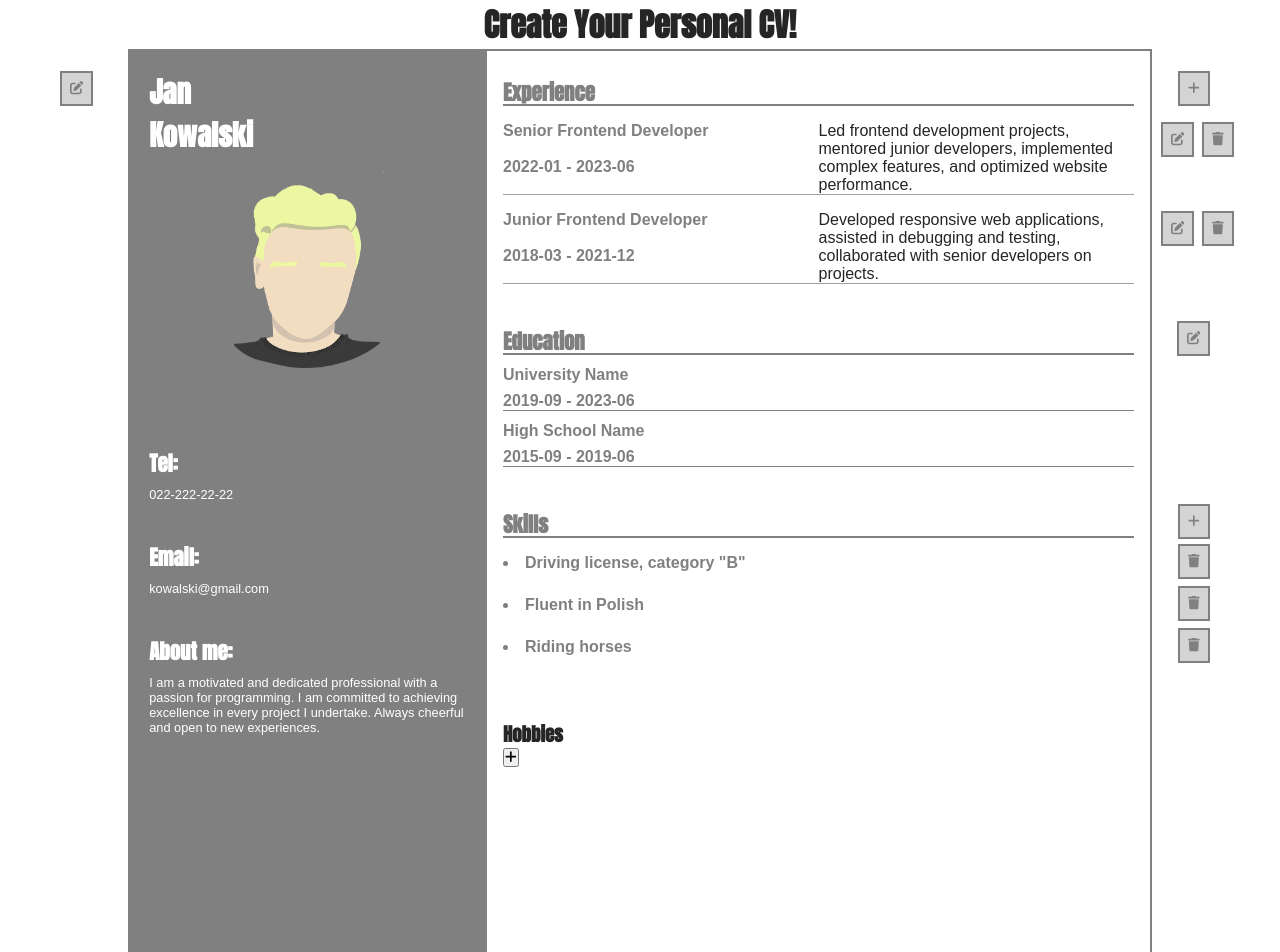
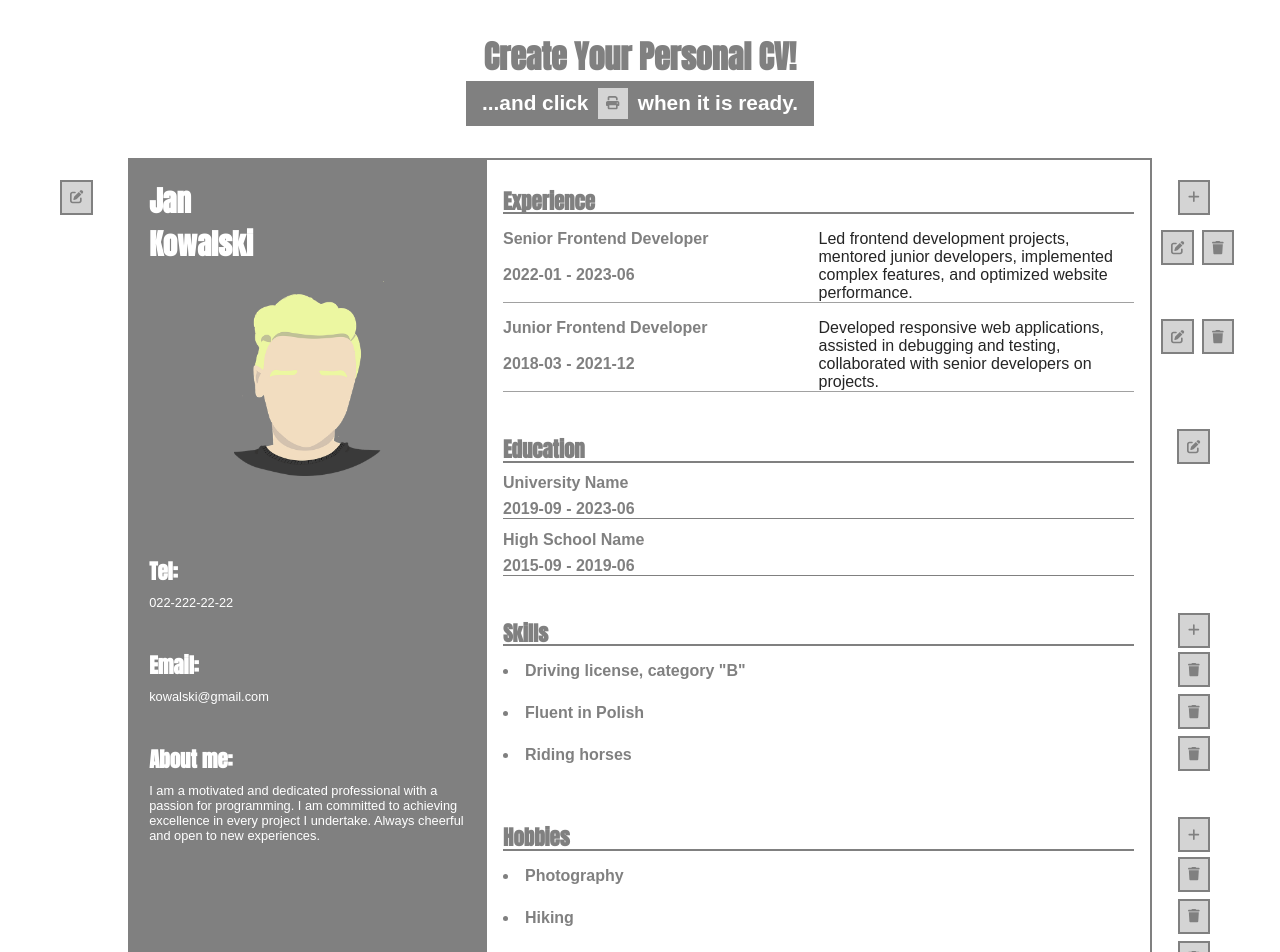
Before and after one commit to Pawel-Ochmann/CVApplication, a React (Vite) app: page / in a window 1280 px wide. Shown: the top 952 px of the page. Built offline with nearby package versions, Linux system fonts and the light colour scheme; a web font is replaced by a local one.

Commit message:
Almost finished, need to style inputs for education section, and push it to github and cloud

```diff
--- a/src/components/App.jsx
+++ b/src/components/App.jsx
@@ -5,11 +5,18 @@
 import Experience from './Experience';
 import Skills from './Skills';
 import Hobbies from './Hobbies';
+import { FontAwesomeIcon } from '@fortawesome/react-fontawesome';
+import { faPrint } from '@fortawesome/free-solid-svg-icons';
 
 function Header() {
+  const print = ()=> {
+    window.print();
+  }
+
   return (
     <header>
       <h1>Create Your Personal CV!</h1>
+      <p>...and click <button onClick={print}><FontAwesomeIcon icon={faPrint}></FontAwesomeIcon></button> when it is ready.</p>
     </header>
   );
 }
--- a/src/components/Education.jsx
+++ b/src/components/Education.jsx
@@ -193,7 +193,7 @@
       <button className='change' onClick={openDialog}>
         <FontAwesomeIcon icon={faPenToSquare} />
       </button>
-      <dialog open={activeDialog[1]}>
+      <dialog className='dialogEducation' open={activeDialog[1]}>
         {pendingSchools.map((school) => {
           return (
             <div className='schoolBox' key={school.id}>
--- a/src/components/Experience.jsx
+++ b/src/components/Experience.jsx
@@ -180,7 +180,7 @@
               onChange={fillPending}
             />
           </label>
-          <label>
+          <label className='textarea'>
             Duties:{' '}
             <textarea
               value={pendingJob.duties}
--- a/src/components/General.jsx
+++ b/src/components/General.jsx
@@ -1,6 +1,6 @@
 import { FontAwesomeIcon } from '@fortawesome/react-fontawesome';
 import { faPenToSquare } from '@fortawesome/free-solid-svg-icons';
-import { useState } from 'react';
+import { useState, useRef } from 'react';
 
 // eslint-disable-next-line react/prop-types
 function General({ activeDialog, setActiveDialog }) {
@@ -21,6 +21,8 @@
       'I am a motivated and dedicated professional with a passion for programming. I am committed to achieving excellence in every project I undertake. Always cheerful and open to new experiences.',
   });
 
+  const nameRef = useRef(null);
+
   const fillInput = (e) => {
     const { name, value } = e.target;
     setInputValues({ ...inputValues, [name]: value });
@@ -30,12 +32,17 @@
     setActiveDialog([true, false, false]);
   };
 
-  const closeDialog = () => {
+  const closeDialog = (e) => {
+    e.preventDefault();
     setActiveDialog([false, false, false]);
   };
 
-  const useSubmit = () => {
-    closeDialog();
+  const useSubmit = (e) => {
+    if (!nameRef.current.checkValidity()) {
+      nameRef.current.reportValidity();
+      return;
+    }
+    e.preventDefault();
     setValues({
       ...values,
       nameValue: inputValues.nameInput,
@@ -44,6 +51,7 @@
       addressValue: inputValues.addressInput,
       aboutMe: inputValues.aboutMe,
     });
+    closeDialog(e);
   };
 
   return (
@@ -67,6 +75,7 @@
         <FontAwesomeIcon icon={faPenToSquare} />
       </button>
       <dialog open={activeDialog[0]}>
+        <form ref={nameRef}>
           <label>
             Fill your name:{' '}
             <input
@@ -74,6 +83,7 @@
               name='nameInput'
               value={inputValues.nameInput}
               onChange={fillInput}
+              required
             />
           </label>
           <label>
@@ -92,6 +102,7 @@
               name='telInput'
               value={inputValues.telInput}
               onChange={fillInput}
+              required
             />
           </label>
           <label>
@@ -101,9 +112,10 @@
               name='emailInput'
               value={inputValues.emailInput}
               onChange={fillInput}
+              required
             />
           </label>
-        <label>
+          <label className='textarea'>
             Tell us something about You:{' '}
             <textarea
               type='text'
@@ -112,10 +124,12 @@
               onChange={fillInput}
               cols='30'
               rows='10'
+              required
             ></textarea>
           </label>
           <button onClick={useSubmit}>Submit</button>
           <button onClick={closeDialog}>Close</button>
+        </form>
       </dialog>
     </div>
   );
--- a/src/components/Hobbies.jsx
+++ b/src/components/Hobbies.jsx
@@ -6,7 +6,11 @@
 // eslint-disable-next-line react/prop-types
 function Hobbies({ activeDialog, setActiveDialog }) {
   const [pendingHobbies, setPendingHobbies] = useState('');
-  const [hobbies, setHobbies] = useState([]);
+  const [hobbies, setHobbies] = useState([
+    { id: uuidv4(), hobby:'Photography' },
+    { id: uuidv4(), hobby: 'Hiking' },
+    { id: uuidv4(), hobby: 'Playing Chess' },
+  ]);
 
   const nameRef = useRef('');
 
@@ -34,7 +38,6 @@
   };
 
   const deleteHobby = (hobbyId) => {
-    console.log('...deleting')
     const newHobbyArray = [...hobbies].filter((hobby) => hobby.id !== hobbyId);
     setHobbies(newHobbyArray);
   };
@@ -60,13 +63,13 @@
           </button>
         </form>
       </dialog>
-      <h3>Hobbies</h3>
+      <h2>Hobbies</h2>
       <div className='hobbiesContainer'>
         {hobbies.map((hobby) => {
           return (
-            <div className='skill' key={hobby.id}>
-              <p>{hobby.hobby}</p>
-              <button>
+            <ul className='hobby' key={hobby.id}>
+              <li>{hobby.hobby}</li>
+              <button className='change'>
                 <FontAwesomeIcon
                   icon={faTrash}
                   onClick={() => {
@@ -74,11 +77,11 @@
                   }}
                 />
               </button>
-            </div>
+            </ul>
           );
         })}
       </div>
-      <button onClick={openDialog}>
+      <button className='change' onClick={openDialog}>
         <FontAwesomeIcon icon={faPlus} />
       </button>
     </div>
--- a/src/styles/main.scss
+++ b/src/styles/main.scss
@@ -42,6 +42,42 @@
 
 h2 {
   font-size: 1.3rem;
+}
+
+header {
+  padding: 2rem 0;
+  h1 {
+    font-size: 2rem;
+    color: var(--color-accent__main);
+  }
+  p {
+    background-color: var(--color-accent__main);
+    color: white;
+    max-width: max-content;
+    margin: 0 auto;
+    padding: 0.3rem 1rem;
+    font-size: 1.3rem;
+    font-weight: bold;
+    display: flex;
+    align-items: center;
+    gap: 0.5rem;
+    button {
+      padding: 0.5rem;
+      cursor: pointer;
+      border: 2px solid var(--color-accent__main);
+      background-color: rgb(212, 212, 212);
+      color: var(--color-accent__main);
+      transition: 0.5s;
+      & svg {
+        transition: 0.5s;
+      }
+      &:hover {
+        & svg {
+          transform: scale(1.5);
+        }
+      }
+    }
+  }
 }
 
 .experience,
@@ -187,7 +223,6 @@
     top: 5px;
   }
   .skillsContainer {
-    position: relative;
     padding: 1rem 0;
     display: flex;
     flex-direction: column;
@@ -195,7 +230,6 @@
   }
   .skill {
     position: relative;
-    list-style-type: disc;
     list-style-position: inside;
 
     & > .change {
@@ -208,43 +242,120 @@
     }
   }
 }
+.hobbies {
+  .change {
+    right: -60px;
+    top: 5px;
+  }
+  .hobbiesContainer {
+    padding: 1rem 0;
+    display: flex;
+    flex-direction: column;
+    gap: 1.5rem;
+    .hobby {
+      position: relative;
+      list-style-position: inside;
+      & > .change {
+        right: -76px;
+        top: -10px;
+      }
+      li {
+        font-weight: bold;
+        color: var(--color-accent__main);
+      }
+    }
+  }
+}
 
-dialog[open] {
+dialog[open] > form {
   display: flex;
   flex-direction: column;
   gap: 1rem;
+  padding: 1rem;
+  border: 3px solid black;
+}
+
+dialog[open] {
   z-index: 100;
+  border: none;
+  background-color: var(--color-accent__main);
+  color: white;
+
+  & label {
+    font-weight: bold;
+    display: grid;
+    grid-template-columns: auto auto;
+    display: flex;
+    gap: 1rem;
+    align-items: center;
+  }
+  & label.textarea {
+    display: inline;
+    min-width: max-content;
+  }
+  button {
+    width: fit-content;
+    font-weight: bold;
+    text-transform: uppercase;
+    color: var(--color-accent__main);
+    background-color: white;
+    padding: 0.5rem 1rem;
+    width: 200px;
+    border: none;
+    margin: 0 auto;
+    cursor: pointer;
+    transition: 0.5s;
+    &:hover {
+      transform: scale(1.1) translateY(-5px);
+    }
+  }
+  & textarea {
+    padding: 0.5rem;
+    min-width: 100%;
+  }
+  & input {
+    padding: 0.5rem;
+    margin-left: auto;
+  }
 }
 
 .personalPhoto {
   width: 150px;
 }
 
-table {
-  width: 100%;
-}
-th,
-td {
-  border: 1px solid black;
+dialog.dialogEducation[open] {
+  padding: 1rem;
+  display: flex;
+  flex-direction: column;
+  gap: 1rem;
+  border: 3px solid black;
+  .schoolBox {
+    display: flex;
+    border: 2px solid white;
+    &:has(input:not([readOnly])) {
+      border: 2px solid black;
+    }
+    gap: 0.5rem;
+    button {
+      width: min-content;
+    }
+  }
+  .newSchool {
+    display: grid;
+    grid-template-columns: 3fr 1fr;
+    &>button {
+      width: 4rem;
+      height: 4rem;
+      font-size: 2rem;
+      grid-column: 2;
+      grid-row: 1/3;
+    }
+  }
 }
 
-.newSchool {
-  border: 1px solid black;
-  padding: 1rem;
-}
-
-input[name='name'] {
-  width: 100%;
-}
-
-.schoolBox input:not([readOnly]) {
-  border: 2px solid green;
-}
-
-.skill {
-  display: flex;
-  justify-content: flex-start;
-}
+// .schoolBox input:not([readOnly]) {
+//   border: 2px solid green;
+// }
 
 @media print {
   @page {
@@ -260,7 +371,8 @@
   }
 
   header,
-  footer {
+  footer,
+  button {
     display: none;
   }
 
@@ -269,8 +381,4 @@
     height: 100vh;
     page-break-after: always;
   }
-
-  button {
-    display: none;
-  }
 }
```
Lines whose indentation alone changed are shown as unchanged.
